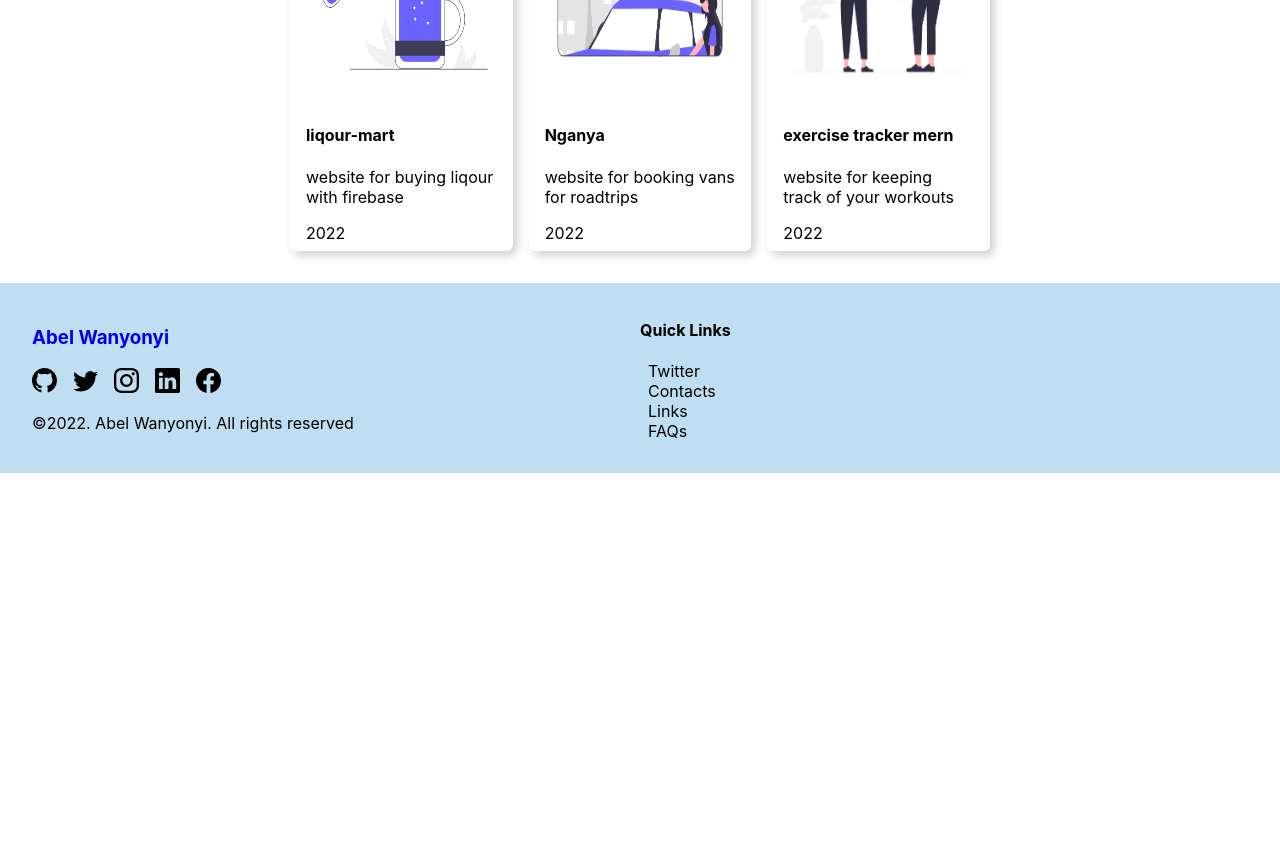
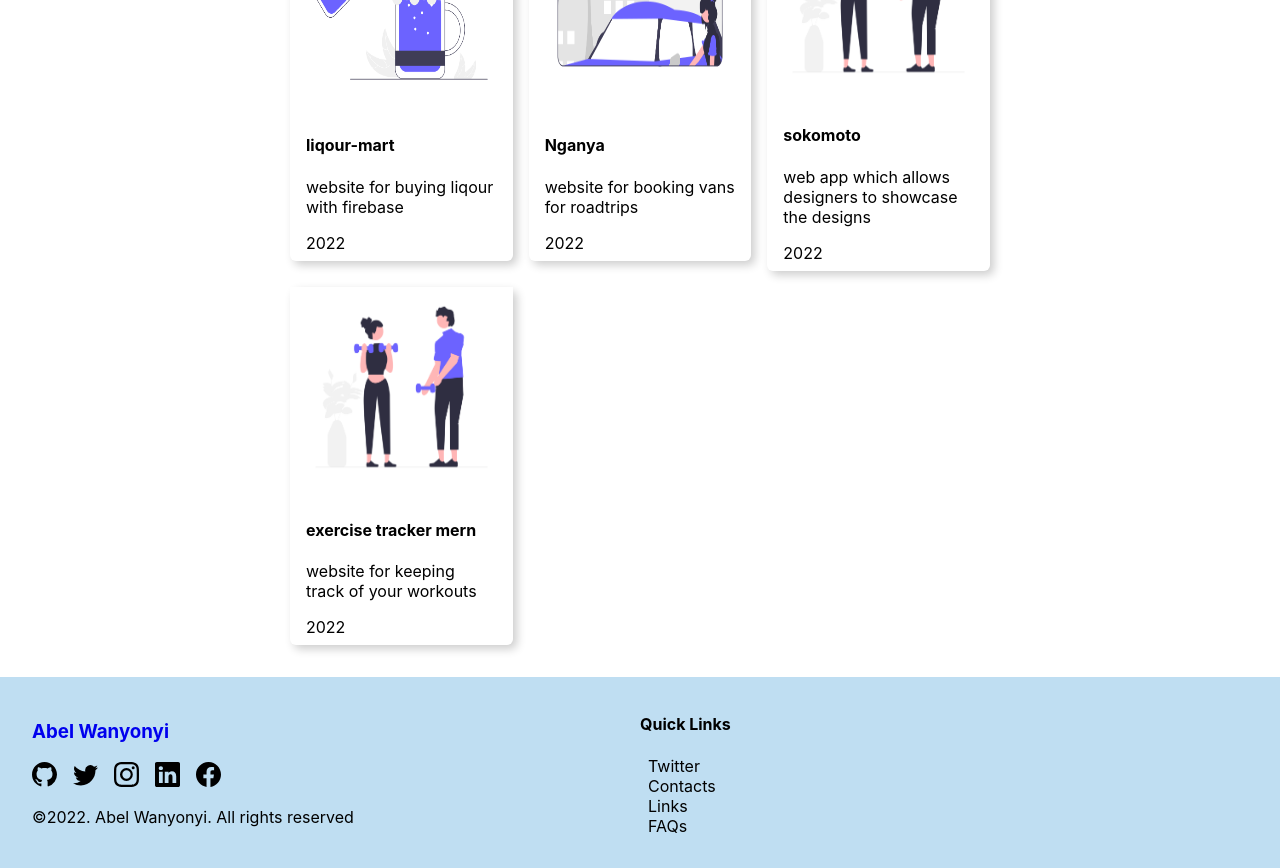
Before and after one commit to abeloa3411/portfolio, a React (Create React App) app: page / in a window 1280 px wide. Shown: the part 1680-2548 px from the top of the page. Before the commit the page ends 2153 px from the top, so only its background shows below. Built offline with nearby package versions, Linux system fonts and the light colour scheme.

Commit message:
new features

```diff
--- a/src/Projects.js
+++ b/src/Projects.js
@@ -4,7 +4,7 @@ export const projectData = [
     title: "liqour-mart",
     description: "website for buying liqour with firebase",
     img: require("./images/pic2.png"),
-    link: "liqour-mart.web.app",
+    link: "https://liqour-mart.web.app",
   },
   {
     id: 2,
@@ -15,6 +15,13 @@ export const projectData = [
   },
   {
     id: 3,
+    title: "sokomoto",
+    description: "web app which allows designers to showcase the designs",
+    img: require("./images/pic5.png"),
+    link: "https://exercise-tracker-simple.herokuapp.com",
+  },
+  {
+    id: 4,
     title: "exercise tracker mern",
     description: "website for keeping track of your workouts",
     img: require("./images/pic5.png"),
--- a/src/components/Header.js
+++ b/src/components/Header.js
@@ -10,7 +10,7 @@ const HeaderContainer = styled.div`
   z-index: 10;
   top: 0;
   transition: all 0.3s ease-in-out;
-
+  box-shadow: 3px 3px 5px rgba(0, 0, 0, 0.2);
 `;
 const HeaderCenter = styled.div`
   display: flex;
--- a/src/pages/ContactsPage.js
+++ b/src/pages/ContactsPage.js
@@ -44,7 +44,7 @@ const ContactsPage = () => {
     <ContactContainer>
       <ContactsCenter>
         <ContactTitle>
-          <Title>Contact</Title>
+          <Title>Contacts</Title>
           <Paragraph>
             The easiest way to find me is on twitter
             <BsTwitter style={{ color: "dodgerblue", fontSize: "25px" }} />, but
```
Also changed, not shown: 1 other file (tests, documents, lock files or other folders).
